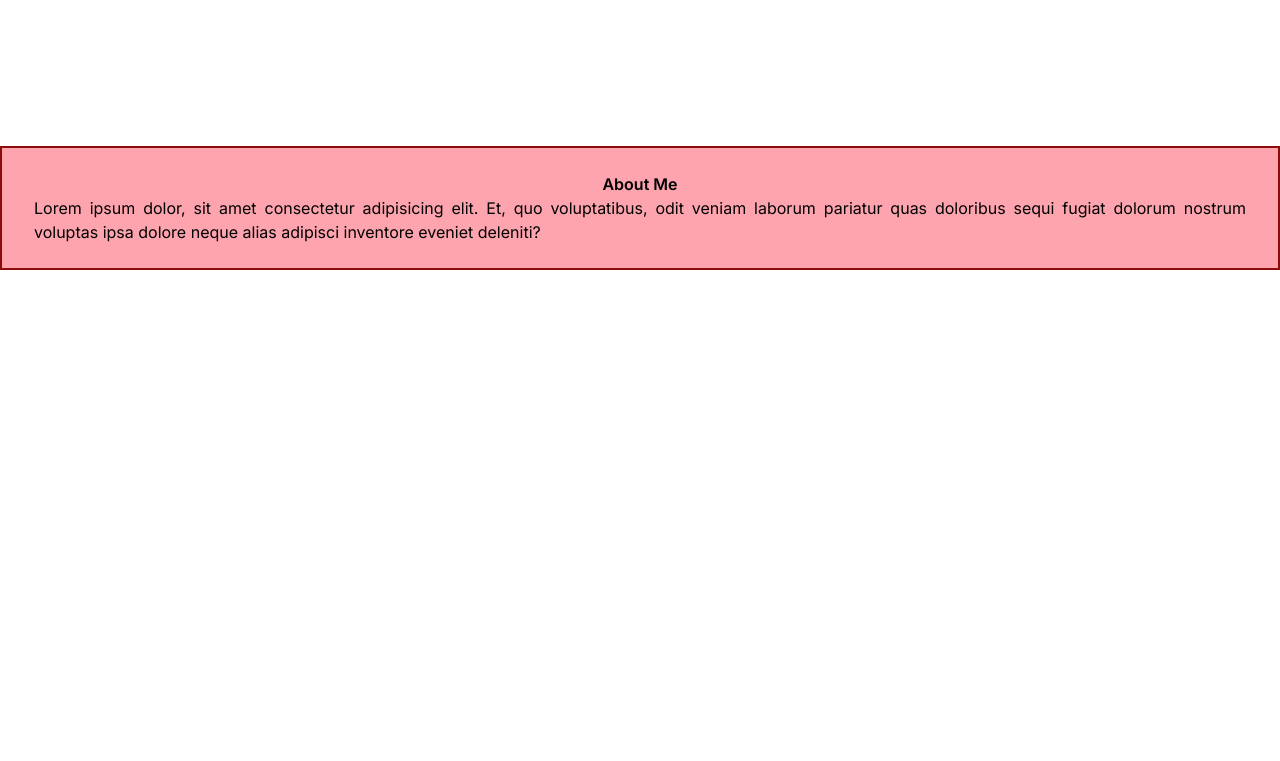
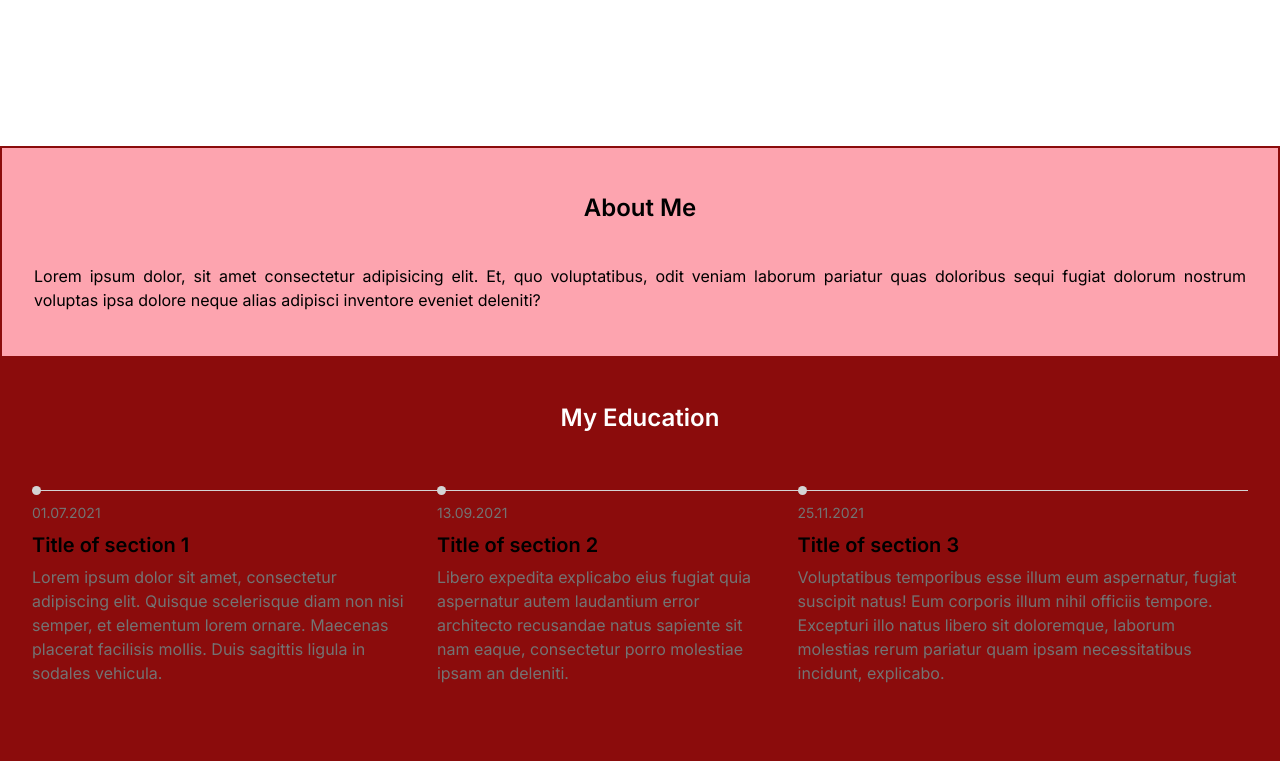
Before and after one commit to HirumiN/Isseng_CV, a website: page public/index.html in a window 1280 px wide. Shown: the part 493-1254 px from the top of the page. Before the commit the page ends 800 px from the top, so only its background shows below. Drawn offline with Linux system fonts and the light colour scheme.

Commit message:
start education

```diff
--- a/public/index.html
+++ b/public/index.html
@@ -133,12 +133,89 @@
     </section>
     <!-- Hero end -->
 
-    <!-- Abour -->
+    <!-- About -->
     <section id="about" class="w-full bg-rose-300 border-2 border-red">
       <div class="container">
-        <div class="flex flex-col justify-evenly items-center px-4 py-6">
-          <h2 class="font-semibold">About Me</h2>
-          <h2 class="text-justify">Lorem ipsum dolor, sit amet consectetur adipisicing elit. Et, quo voluptatibus, odit veniam laborum pariatur quas doloribus sequi fugiat dolorum nostrum voluptas ipsa dolore neque alias adipisci inventore eveniet deleniti?</h2>
+        <div class="flex flex-col justify-evenly items-center px-4 py-11 gap-10">
+          <h2 class="font-semibold text-2xl">About Me</h2>
+          <h2 class="text-justify">
+            Lorem ipsum dolor, sit amet consectetur adipisicing elit. Et, quo
+            voluptatibus, odit veniam laborum pariatur quas doloribus sequi
+            fugiat dolorum nostrum voluptas ipsa dolore neque alias adipisci
+            inventore eveniet deleniti?
+          </h2>
+        </div>
+      </div>
+    </section>
+    <section class="w-full bg-red">
+      <div class="container">
+        <div class="flex flex-col justify-evenly items-center px-4 py-11 gap-14">
+          <h2 class="font-semibold text-white text-2xl">My Education</h2>
+          <ol
+            class="border-s border-neutral-300 dark:border-neutral-500 md:flex md:justify-center md:gap-6 md:border-s-0 md:border-t"
+          >
+            <!--First item-->
+            <li>
+              <div class="flex-start flex items-center pt-2 md:block md:pt-0">
+                <div
+                  class="-ms-[5px] me-3 h-[9px] w-[9px] rounded-full bg-neutral-300 dark:bg-neutral-500 md:-mt-[5px] md:me-0 md:ms-0"
+                ></div>
+                <p class="mt-2 text-sm text-neutral-500 dark:text-neutral-300">
+                  01.07.2021
+                </p>
+              </div>
+              <div class="ms-4 mt-2 pb-5 md:ms-0">
+                <h4 class="mb-1.5 text-xl font-semibold">Title of section 1</h4>
+                <p class="mb-3 text-neutral-500 dark:text-neutral-300">
+                  Lorem ipsum dolor sit amet, consectetur adipiscing elit.
+                  Quisque scelerisque diam non nisi semper, et elementum lorem
+                  ornare. Maecenas placerat facilisis mollis. Duis sagittis
+                  ligula in sodales vehicula.
+                </p>
+              </div>
+            </li>
+
+            <!--Second item-->
+            <li>
+              <div class="flex-start flex items-center pt-2 md:block md:pt-0">
+                <div
+                  class="-ms-[5px] me-3 h-[9px] w-[9px] rounded-full bg-neutral-300 dark:bg-neutral-500 md:-mt-[5px] md:me-0 md:ms-0"
+                ></div>
+                <p class="mt-2 text-sm text-neutral-500 dark:text-neutral-300">
+                  13.09.2021
+                </p>
+              </div>
+              <div class="ms-4 mt-2 pb-5 md:ms-0">
+                <h4 class="mb-1.5 text-xl font-semibold">Title of section 2</h4>
+                <p class="mb-3 text-neutral-500 dark:text-neutral-300">
+                  Libero expedita explicabo eius fugiat quia aspernatur autem
+                  laudantium error architecto recusandae natus sapiente sit nam
+                  eaque, consectetur porro molestiae ipsam an deleniti.
+                </p>
+              </div>
+            </li>
+
+            <!--Third item-->
+            <li>
+              <div class="flex-start flex items-center pt-2 md:block md:pt-0">
+                <div
+                  class="-ms-[5px] me-3 h-[9px] w-[9px] rounded-full bg-neutral-300 dark:bg-neutral-500 md:-mt-[5px] md:me-0 md:ms-0"
+                ></div>
+                <p class="mt-2 text-sm text-neutral-500 dark:text-neutral-300">
+                  25.11.2021
+                </p>
+              </div>
+              <div class="ms-4 mt-2 pb-5 md:ms-0">
+                <h4 class="mb-1.5 text-xl font-semibold">Title of section 3</h4>
+                <p class="mb-3 text-neutral-500 dark:text-neutral-300">
+                  Voluptatibus temporibus esse illum eum aspernatur, fugiat
+                  suscipit natus! Eum corporis illum nihil officiis tempore.
+                  Excepturi illo natus libero sit doloremque, laborum molestias
+                  rerum pariatur quam ipsam necessitatibus incidunt, explicabo.
+                </p>
+              </div>
+            </li>
+          </ol>
         </div>
       </div>
     </section>
```
Also changed, not shown: public/css/style.css.
